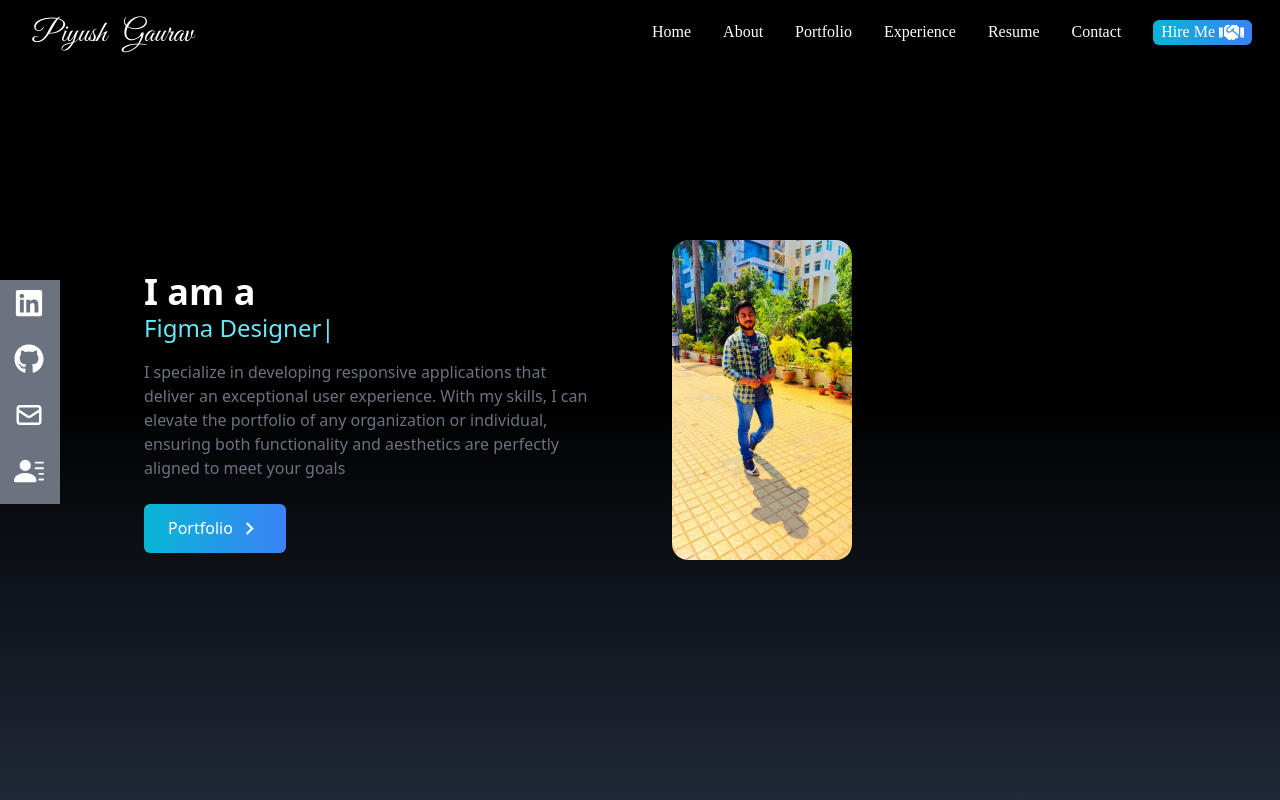
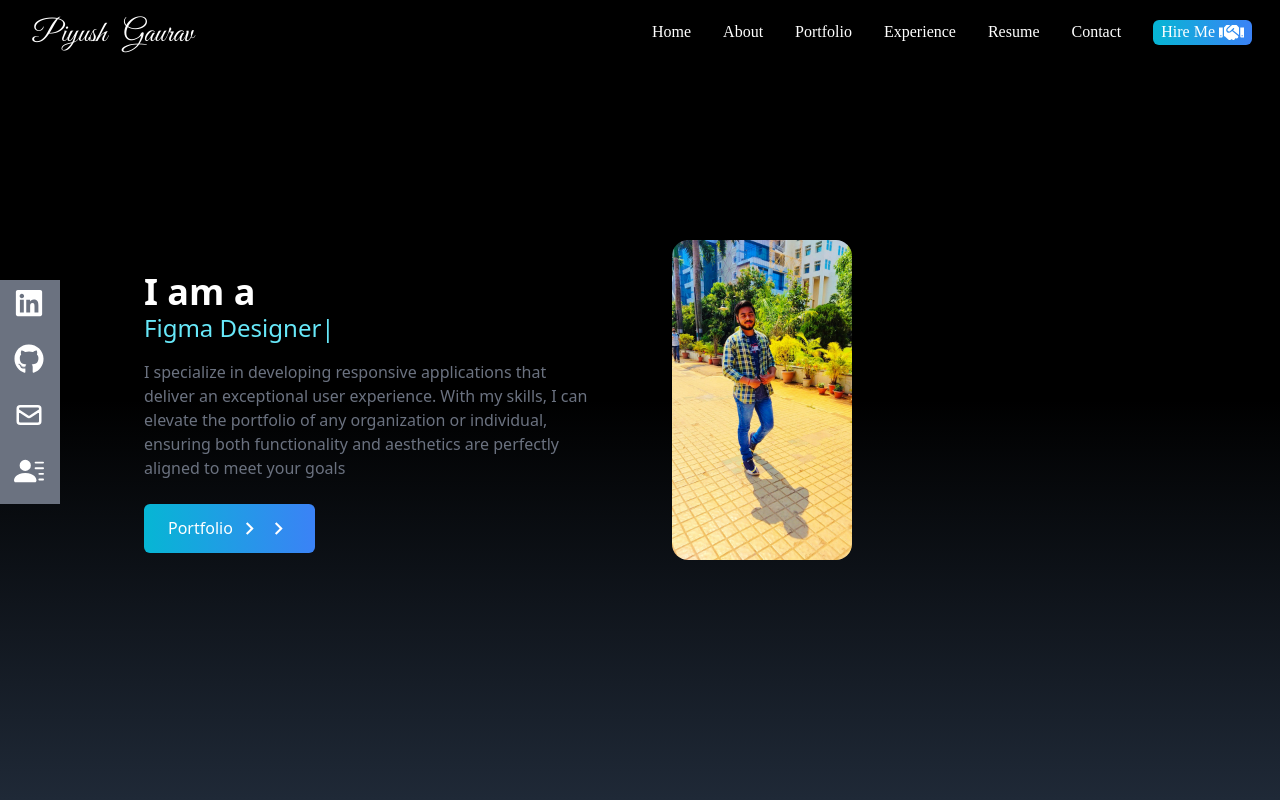
Before and after one commit to PiyushGaurav12/Portfolio, a React (Create React App) app: page / in a window 1280 px wide. Shown: the top 800 px of the page. Built offline with nearby package versions, Linux system fonts and the light colour scheme; a web font is replaced by a local one.

Commit message:
updated tomail functon

```diff
--- a/src/components/Home.jsx
+++ b/src/components/Home.jsx
@@ -54,6 +54,9 @@
               <span className="group-hover:rotate-90 duration-300">
                 <MdOutlineKeyboardArrowRight size={25} className="ml-1" />
               </span>
+              <span className="group-hover:rotate-90 duration-300">
+                <MdOutlineKeyboardArrowRight size={25} className="ml-1" />
+              </span>
             </Link>
           </div>
         </div>
--- a/src/components/SocialLinks.jsx
+++ b/src/components/SocialLinks.jsx
@@ -31,7 +31,7 @@
           Mail <HiOutlineMail size={30} />
         </>
       ),
-      href: "mailto:food@gmail.com",
+      href: "mailto:piyushgaurav519@gmail.com",
     },
     {
       id: 4,
--- a/src/components/navbar.jsx
+++ b/src/components/navbar.jsx
@@ -86,11 +86,11 @@
       </div>
 
       {nav && (
-        <ul className="flex flex-col justify-center items-center absolute top-0 left-0 w-full h-screen bg-gradient-to-b from-black to-gray-800 text-gray-500">
+        <ul className="flex flex-col justify-center items-center absolute top-0 left-0 w-full h-screen bg-gradient-to-b from-black via-black to-gray-800 text-gray-400">
           {links.map(({ id, child, link, href, download }) => (
             <li
               key={id}
-              className="px-4 cursor-pointer capitalize py-6 text-4xl"
+              className="px-4 cursor-pointer capitalize py-6 font-signatre2 text-4xl"
             >
               <a
                 href={href}
```
